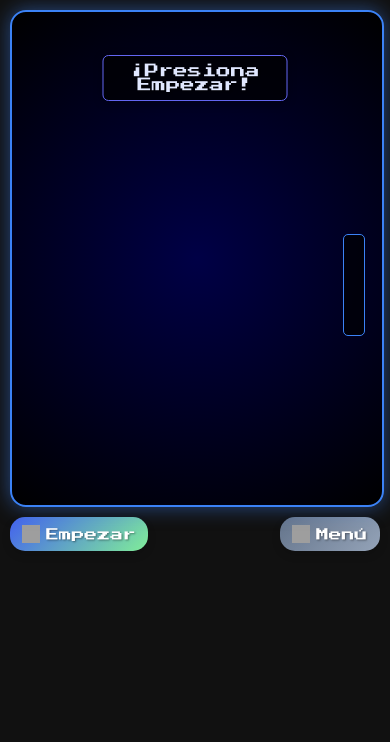
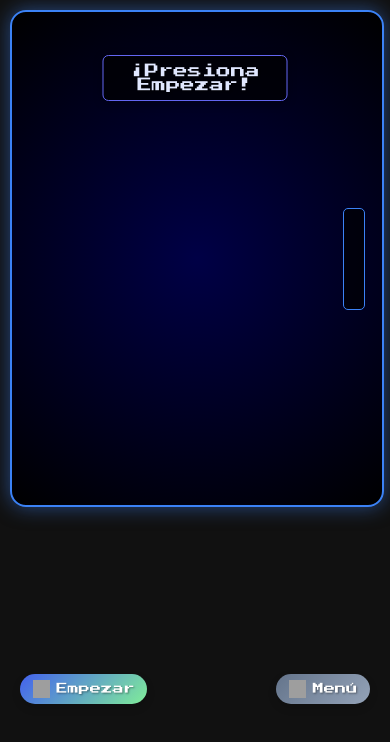
Before and after one commit to JavierM1207/DestructorDeMeteoros, a plain HTML site: page index.html in a window 390 px wide. Drawn offline with nearby package versions, Linux system fonts and the light colour scheme; grey boxes are pictures that could not be loaded.

Commit message:
Improve responsive layout for bottom buttons

```diff
--- a/style.css
+++ b/style.css
@@ -1,8 +1,39 @@
 body { margin: 0; display: flex; flex-direction: column; justify-content: flex-start; align-items: center; min-height: 100vh; background-color: #111; font-family: 'Press Start 2P', cursive; overflow: hidden; padding-top: 10px; padding-left: 10px; padding-right: 10px; padding-bottom: 10px; box-sizing: border-box; user-select: none; -webkit-user-select: none; -ms-user-select: none; -moz-user-select: none; }
     .container { position: relative; text-align: center; width: 100%; max-width: 600px; box-sizing: border-box; display: flex; flex-direction: column; align-items: center; }
     #gameCanvas { background: radial-gradient(circle, #000046, #000000); border: 2px solid #3b82f6; box-shadow: 0 0 20px rgba(59, 130, 246, 0.5); border-radius: 16px; width: 100%; height: auto; max-height: calc(100vh - 150px); aspect-ratio: 3/4; display: block; margin: 0 auto; cursor: crosshair; position: relative; }
-    .controls-row { display: flex; flex-wrap: wrap; justify-content: center; align-items: center; gap: 10px; margin-top: 10px; margin-bottom: 10px; width: 100%; max-width: 600px; }
-    #startButton, #pauseButton, #muteButton, #missionsButton, #menuButton { padding: 8px 12px; font-size: 0.8rem; cursor: pointer; background: linear-gradient(135deg, #4361ee 0%, #80ed99 100%); color: #fff; border: none; border-radius: 15px; box-shadow: 0px 4px 8px rgba(0, 0, 0, 0.15); transition: all 0.2s ease-in-out; display: inline-flex; align-items: center; justify-content: center; min-width: 100px; text-shadow: 1px 1px 2px rgba(0,0,0,0.4); font-family: 'Press Start 2P', cursive; }
+.controls-row {
+  position: fixed;
+  bottom: 10px;
+  left: 50%;
+  transform: translateX(-50%);
+  display: flex;
+  justify-content: center;
+  align-items: center;
+  gap: 12px;
+  width: calc(100% - 20px);
+  max-width: 600px;
+  padding: 0 10px;
+  box-sizing: border-box;
+}
+#startButton, #pauseButton, #muteButton, #missionsButton, #menuButton {
+  flex: 1 1 auto;
+  min-width: 80px;
+  padding: clamp(0.4rem, 1.5vw, 0.7rem) clamp(0.6rem, 2vw, 1rem);
+  font-size: clamp(0.7rem, 2vw, 1rem);
+  cursor: pointer;
+  background: linear-gradient(135deg, #4361ee 0%, #80ed99 100%);
+  color: #fff;
+  border: none;
+  border-radius: 15px;
+  box-shadow: 0px 4px 8px rgba(0, 0, 0, 0.15);
+  transition: all 0.2s ease-in-out;
+  display: inline-flex;
+  align-items: center;
+  justify-content: center;
+  text-shadow: 1px 1px 2px rgba(0,0,0,0.4);
+  font-family: "Press Start 2P", cursive;
+}
+
     #missionsButton { background: linear-gradient(135deg, #f59e0b 0%, #fcd34d 100%); }
     #menuButton { background: linear-gradient(135deg, #64748b 0%, #94a3b8 100%); }
     #missionsButton:hover { background: linear-gradient(135deg, #fbbf24 0%, #fde047 100%); }
@@ -60,3 +91,8 @@ body { margin: 0; display: flex; flex-direction: column; justify-content: flex-s
     #difficultySelectorContainer { margin-bottom: 10px; }
     #difficultySelector { padding: 8px; font-family: 'Press Start 2P', cursive; background-color: #333; color: #fff; border: 1px solid #555; border-radius: 5px; }
     .menu-modal-item { margin-bottom: 15px; display: flex; justify-content: center; }
+@media (max-width: 600px) {
+  .controls-row {
+    bottom: 140px;
+  }
+}
```
